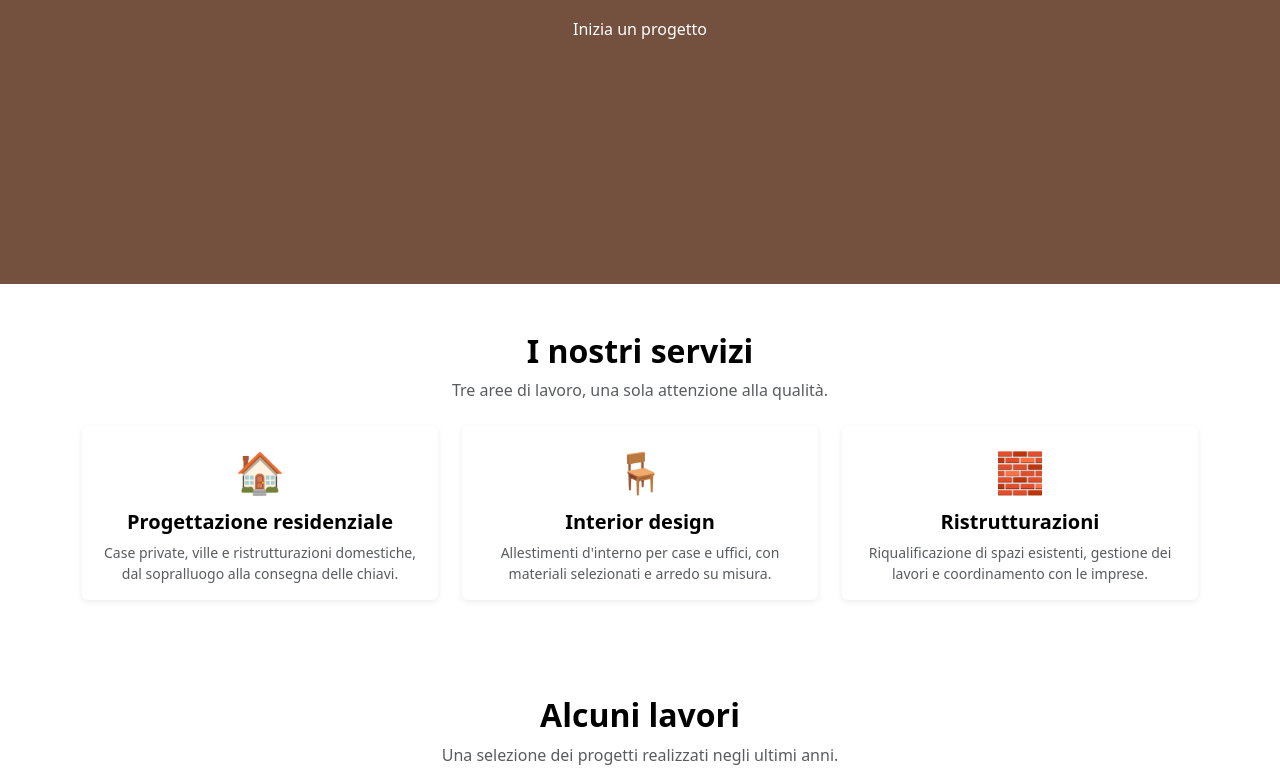
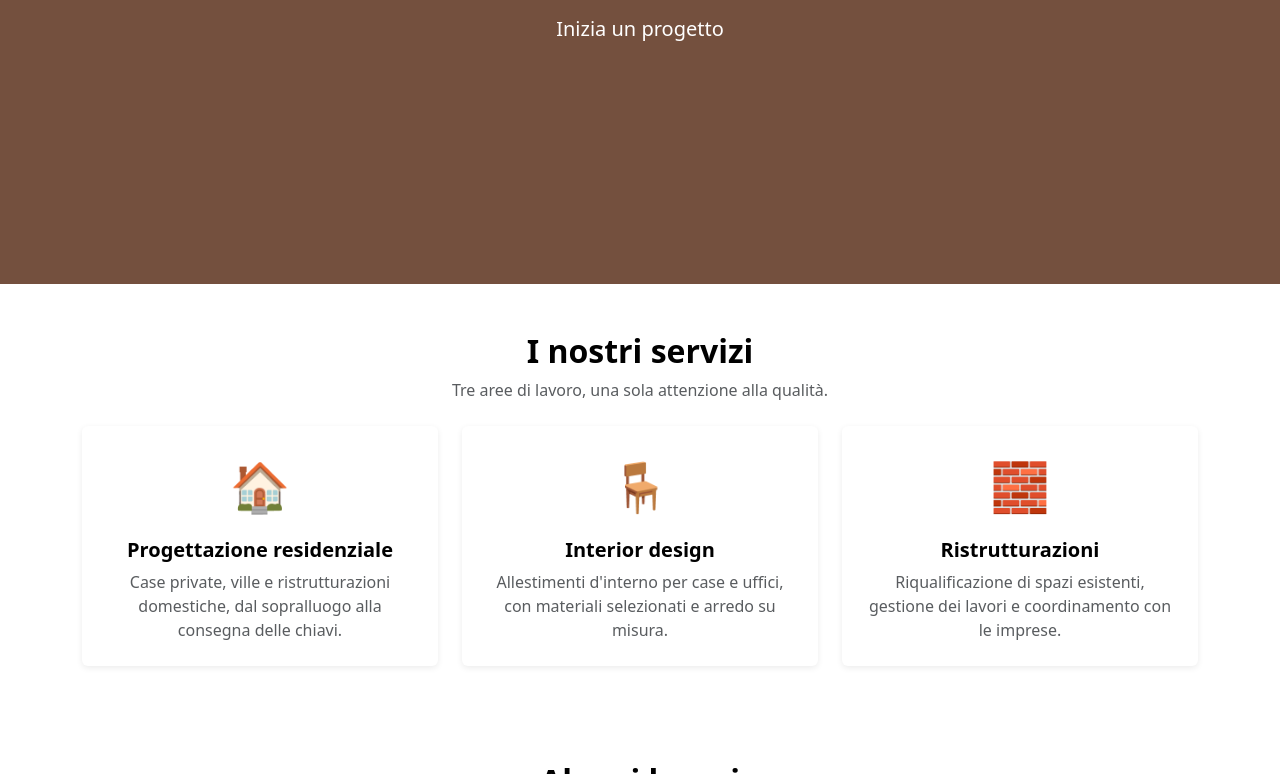
Before and after one commit to lisasciacca/progetto-settimana-6, a plain HTML site: page index.html in a window 1280 px wide. Shown: the part 412-1186 px from the top of the page. Drawn offline with nearby package versions, Linux system fonts and the light colour scheme.

Commit message:
ver. 2.1 minor fix

```diff
--- a/assets/css/style.css
+++ b/assets/css/style.css
@@ -35,15 +35,20 @@ section {
   min-height: 80vh;
 }
 
+/*call to action*/
 .hero-cta {
+  display: inline-block;
+  padding: 0.6rem 1.2rem;
+  font-size: 1.25rem;
   color: #fff;
   text-decoration: none;
-  transition: color 0.3s;
+  border-radius: 0.5rem;
+  transition: background-color 0.3s;
 }
 
 .hero-cta:hover {
-  color: var(--footer-link-hover);
-  text-decoration: underline;
+  color: #fff;
+  background-color: var(--btn-bg-hover);
 }
 
 /* CARD (servizi e lavori): ombra + hover lift */
@@ -55,6 +60,11 @@ section {
 .card:hover {
   box-shadow: var(--shadow-card-hover);
   transform: translateY(-6px);
+}
+
+/*Non ho dato una classe all'icone per snellire, ma potrebbe essere necessario per modifiche future*/
+.fs-1 {
+    font-size: 3rem !important;
 }
 
 /* Riquadro al posto dell'immagine nelle card lavori */
--- a/index.html
+++ b/index.html
@@ -60,10 +60,10 @@
         <div class="row g-4">
           <div class="col-12 col-md-4">
             <div class="card h-100 border-0 text-center">
-              <div class="card-body">
-                <div class="fs-1 mb-2">🏠</div>
+              <div class="card-body p-4">
+                <div class="fs-1 mb-3">🏠</div>
                 <h3 class="card-title h5 fw-bold">Progettazione residenziale</h3>
-                <p class="card-text text-body-secondary small">
+                <p class="card-text text-body-secondary">
                   Case private, ville e ristrutturazioni domestiche, dal sopralluogo
                   alla consegna delle chiavi.
                 </p>
@@ -72,10 +72,10 @@
           </div>
           <div class="col-12 col-md-4">
             <div class="card h-100 border-0 text-center">
-              <div class="card-body">
-                <div class="fs-1 mb-2">🪑</div>
+              <div class="card-body p-4">
+                <div class="fs-1 mb-3">🪑</div>
                 <h3 class="card-title h5 fw-bold">Interior design</h3>
-                <p class="card-text text-body-secondary small">
+                <p class="card-text text-body-secondary">
                   Allestimenti d'interno per case e uffici, con materiali selezionati
                   e arredo su misura.
                 </p>
@@ -84,10 +84,10 @@
           </div>
           <div class="col-12 col-md-4">
             <div class="card h-100 border-0 text-center">
-              <div class="card-body">
-                <div class="fs-1 mb-2">🧱</div>
+              <div class="card-body p-4">
+                <div class="fs-1 mb-3">🧱</div>
                 <h3 class="card-title h5 fw-bold">Ristrutturazioni</h3>
-                <p class="card-text text-body-secondary small">
+                <p class="card-text text-body-secondary">
                   Riqualificazione di spazi esistenti, gestione dei lavori e
                   coordinamento con le imprese.
                 </p>
```
